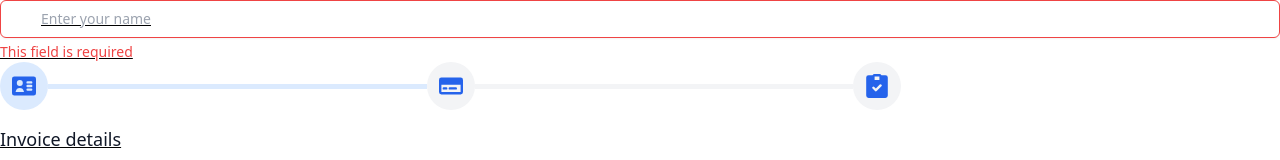
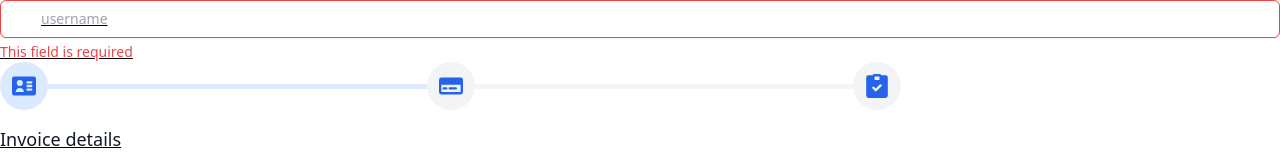
Before and after one commit to mehrnaz-ghaffar/ocserv-frontend, a Vue app: page / in a window 1280 px wide. Shown: the top 160 px of the page. Built offline with nearby package versions, Linux system fonts and the light colour scheme; no server answers.

Commit message:
chore:made some directory structure changes

```diff
--- a/src/components/authentiacate/registrationForm.vue
+++ b/src/components/authentiacate/components/registrationForm.vue
@@ -1,6 +1,6 @@
 <script setup lang="ts">
-import OInput from "../UI/OInput.vue";
-import Ostepper from "../UI/OStepper.vue";
+import OInput from "@/UI/OInput.vue";
+import Ostepper from "@/UI/OStepper.vue";
 import { onMounted, ref } from "vue";
 import api from "@/services/api";
 
@@ -32,8 +32,7 @@ const fetchData = async () => {
   <div class="text-xl bg-blue underline">
     <OInput
       v-model="inputValue"
-      placeholder="Enter your name"
-      prependIcon="fas fa-user"
+      placeholder="username"
       :rules="[requiredRule, minLengthRule]"
     />
 
```
Also changed, not shown: src/router/index.ts (+8 -8 lines), src/UI/OInput.vue (renamed from src/components/UI/OInput.vue), src/UI/OStepper.vue (renamed from src/components/UI/OStepper.vue).
